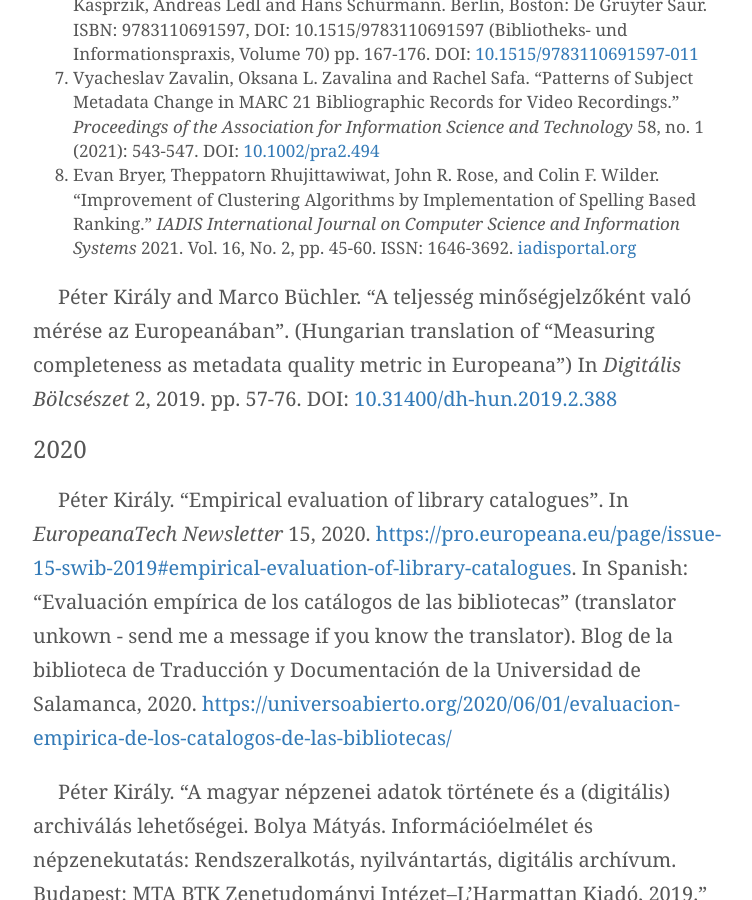
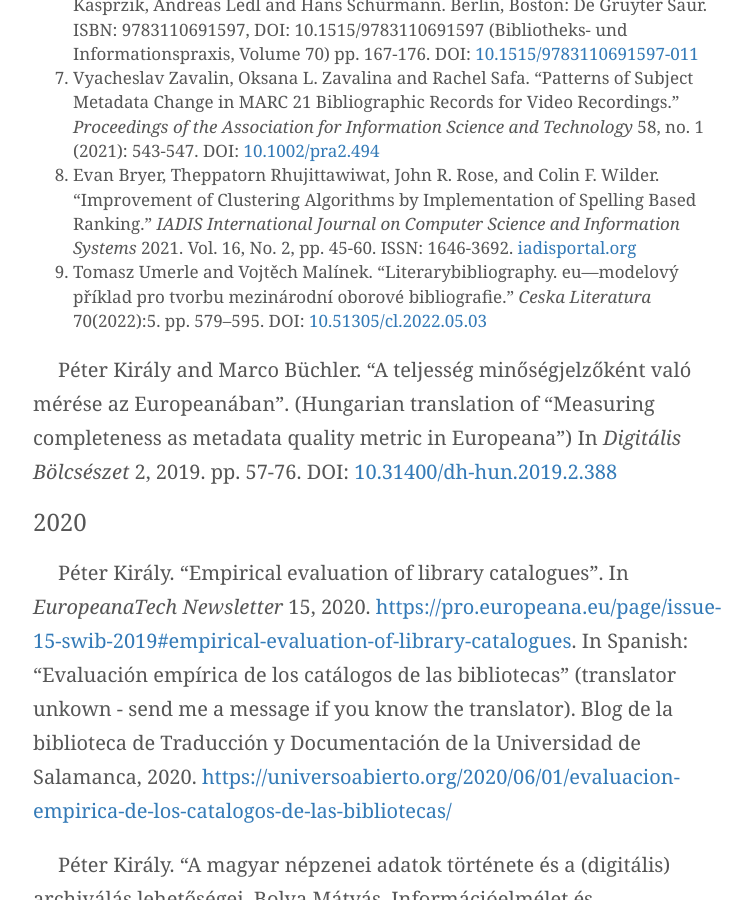
Before and after one commit to pkiraly/pkiraly.github.io, a Jekyll site: the page built from about.md, in a window 1280 px wide and 900 px high, scrolled down 10902 px. Shown: the whole window, without its empty margins (257-1009 px from the left). Built offline with Jekyll 4.4.1, drawn with Linux system fonts in a browser that asks for light colours; nearby versions of some CDN libraries; some web fonts are replaced; comment, search, counter and statistics services are not loaded.

Commit message:
Umerle-Malinek, 2022

```diff
--- a/about.md
+++ b/about.md
@@ -168,6 +168,7 @@ cited by:<br/>
 6. Jakob Voß. "Datenqualität als Grundlage qualitativer Inhaltserschließung." In _Qualität in der Inhaltserschließung._ Edited by: Michael Franke-Maier, Anna Kasprzik, Andreas Ledl and Hans Schürmann. Berlin, Boston: De Gruyter Saur. ISBN: 9783110691597, DOI: 10.1515/9783110691597 (Bibliotheks- und Informationspraxis, Volume 70) pp. 167-176. DOI: [10.1515/9783110691597-011](https://doi.org/10.1515/9783110691597-010)
 7. Vyacheslav Zavalin, Oksana L. Zavalina and Rachel Safa. "Patterns of Subject Metadata Change in MARC 21 Bibliographic Records for Video Recordings." _Proceedings of the Association for Information Science and Technology_ 58, no. 1 (2021): 543-547. DOI: [10.1002/pra2.494](https://doi.org/10.1002/pra2.494)
 8. Evan Bryer, Theppatorn Rhujittawiwat, John R. Rose, and Colin F. Wilder. "Improvement of Clustering Algorithms by Implementation of Spelling Based Ranking." _IADIS International Journal on Computer Science and Information Systems_ 2021. Vol. 16, No. 2, pp. 45-60. ISSN: 1646-3692. [iadisportal.org](http://www.iadisportal.org/ijcsis/papers/2021160204.pdf)
+9. Tomasz Umerle and Vojtěch Malínek. "Literarybibliography. eu—modelový příklad pro tvorbu mezinárodní oborové bibliografie." _Ceska Literatura_  70(2022):5. pp. 579--595. DOI: [10.51305/cl.2022.05.03](https://doi.org/10.51305/cl.2022.05.03)
 
 Péter Király and Marco Büchler. “A teljesség minőségjelzőként való mérése az Europeanában”. (Hungarian translation of “Measuring completeness as metadata quality metric in Europeana”) In *Digitális Bölcsészet* 2, 2019. pp. 57-76. DOI: [10.31400/dh-hun.2019.2.388](https://doi.org/10.31400/dh-hun.2019.2.388)
 
```
